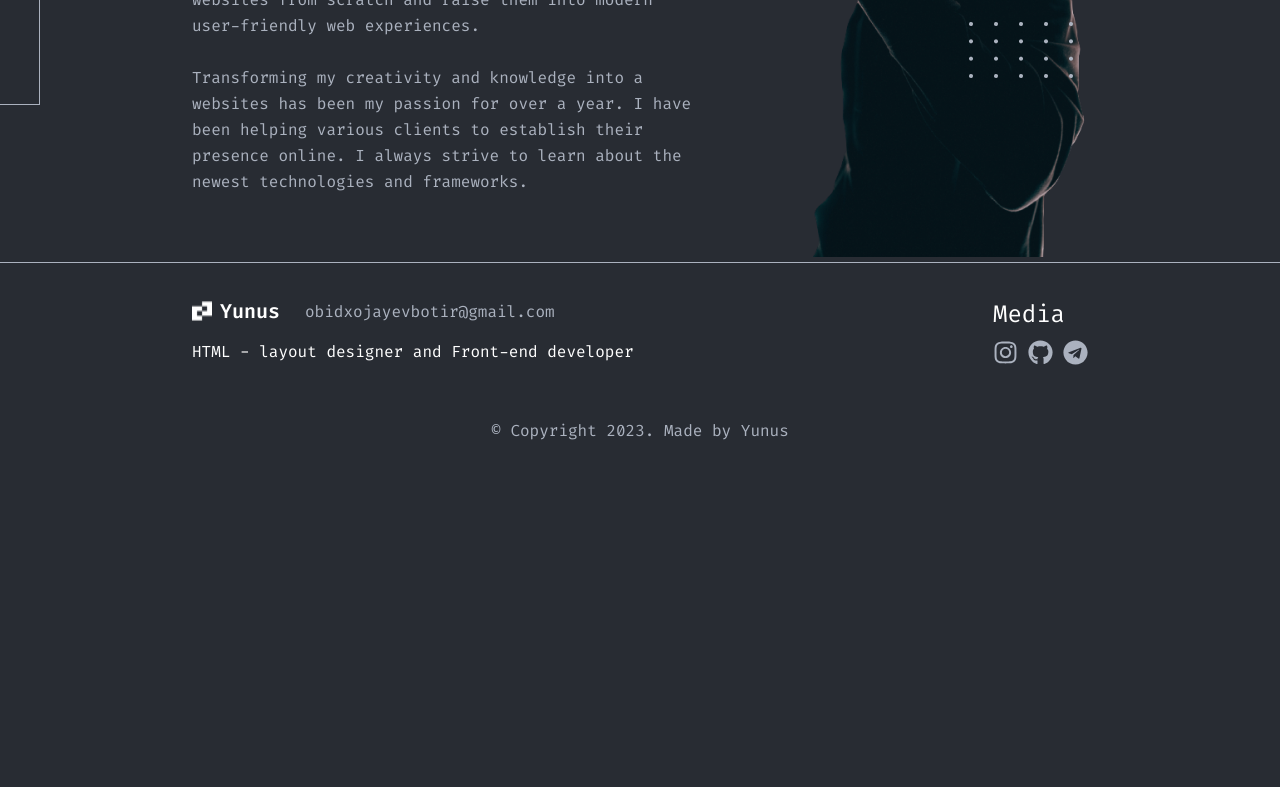
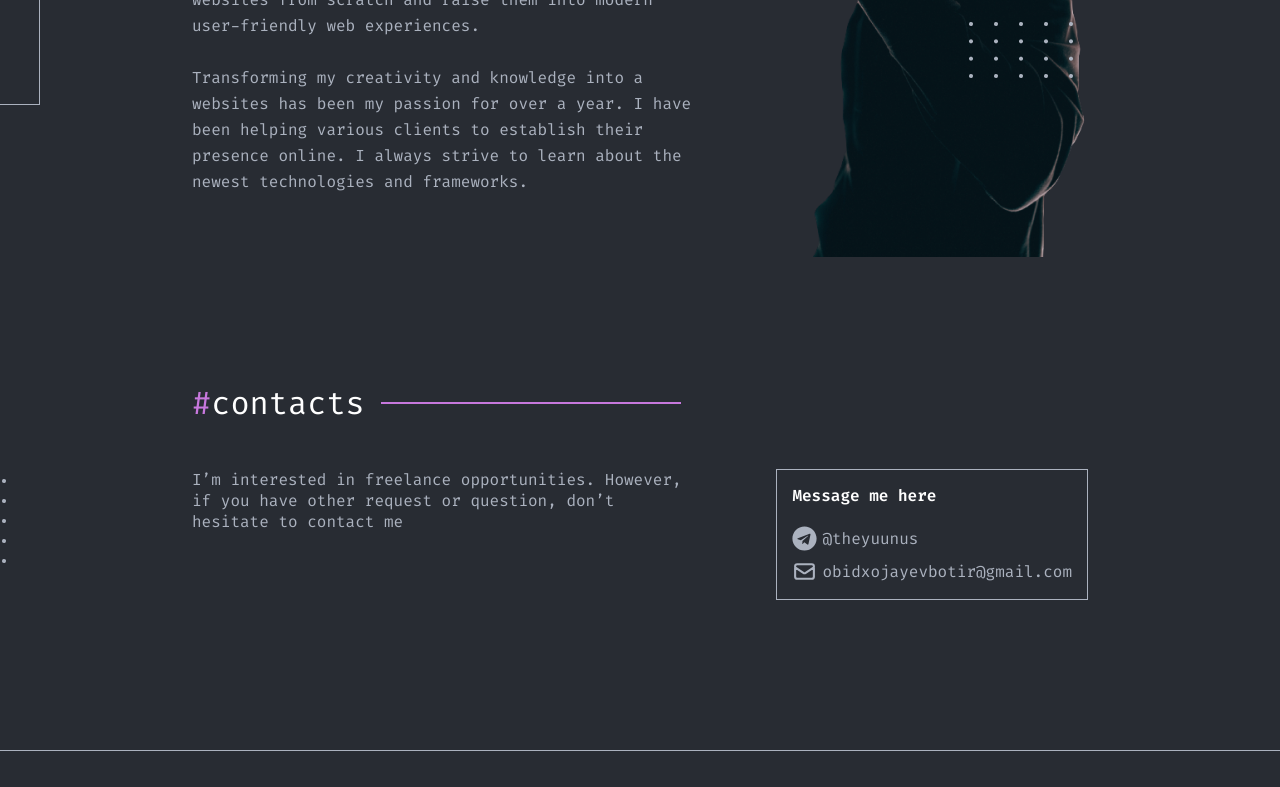
Before and after one commit to theyuunus/Portfolio, a React (Create React App) app: page / in a window 1280 px wide. Shown: the part 910-1697 px from the top of the page. Before the commit the page ends 1383 px from the top, so only its background shows below. Built offline with nearby package versions, Linux system fonts and the light colour scheme.

Commit message:
#fix #add contact of Home #HomeContact

```diff
--- a/src/Pages/Home.jsx
+++ b/src/Pages/Home.jsx
@@ -2,12 +2,14 @@ import React from 'react'
 import HomeHeader from '../components/HomeHeader/HomeHeader'
 import HomeAbout from '../components/HomeAbout/HomeAbout'
 import Helmet from '../components/Helmet/Helmet'
+import HomeContact from '../components/HomeContact/HomeContact'
 
 export default function Home() {
   return (
     <Helmet title="Home">
       <HomeHeader />
       <HomeAbout />
+      <HomeContact />
     </Helmet>
   )
 }
--- /dev/null
+++ b/src/components/HomeContact/HomeContact.jsx
@@ -0,0 +1,44 @@
+import React from 'react'
+import "./HomeContact.scss"
+import { FaTelegram } from "react-icons/fa";
+import { HiOutlineMail } from "react-icons/hi";
+
+export default function HomeContact() {
+    return (
+        <React.Fragment>
+            <div className="container">
+                <div className="HomeContact">
+                    <div className="HomeAbout-left-top">
+                        <h1 className="HomeAbout-left-top-h1">
+                            <span className="HomeAbout-left-top-h1-span">#</span>contacts
+                        </h1>
+                        <div>
+                            <div className="HomeAbout-left-top-line"></div>
+                        </div>
+                    </div>
+                    <div className="HomeContact-bottom">
+                        <div className="HomeContact-bottom-backImg">
+
+                        </div>
+                        <div className="HomeContact-bottom-left">
+                            <p className="HomeContact-bottom-left-p">
+                                I’m interested in freelance opportunities. However, if you have other request or question, don’t hesitate to contact me
+                            </p>
+                        </div>
+                        <div className="HomeContact-bottom-right">
+                            <p className="HomeContact-bottom-right-p">Message me here</p>
+                            <a className="HomeContact-bottom-right-a" href="https://t.me/theyuunus" target='_blank' rel="noopener noreferrer">
+                                <FaTelegram className="HomeContact-bottom-right-a-icon" />
+                                @theyuunus
+                            </a>
+                            <a className="HomeContact-bottom-right-a" href="mailto:obidxojayevbotir@gmail.com" target='_blank' rel="noopener noreferrer">
+                                <HiOutlineMail className="HomeContact-bottom-right-a-icon" />
+                                obidxojayevbotir@gmail.com
+                            </a>
+                        </div>
+                    </div>
+                </div>
+            </div>
+        </React.Fragment>
+    )
+}
--- /dev/null
+++ b/src/components/HomeContact/HomeContact.scss
@@ -0,0 +1,60 @@
+.HomeContact {
+    margin-top: 120px;
+    margin-bottom: 150px;
+
+    &-bottom {
+        display: flex;
+        justify-content: space-between;
+        padding-top: 45px;
+
+        &-backImg {
+            width: 103px;
+            height: 103px;
+            background-image: url("../../images/Dots.png");
+            background-position: center;
+            background-repeat: no-repeat;
+            background-size: auto;
+            position: absolute;
+            margin-left: -280px;
+        }
+
+        &-left {
+
+            &-p {
+                width: 505px;
+                color: var(--gray, #ABB2BF);
+                font-size: 16px;
+                font-style: normal;
+                font-weight: 500;
+                line-height: normal;
+            }
+        }
+
+        &-right {
+            border: 1px solid var(--gray, #ABB2BF);
+            padding: 15px;
+
+            &-p {
+                color: var(--white, #FFF);
+                font-size: 16px;
+                font-style: normal;
+                font-weight: 600;
+                line-height: normal;
+                padding-bottom: 12px;
+            }
+
+            &-a {
+                display: flex;
+                gap: 5px;
+                align-items: center;
+                color: var(--gray, #ABB2BF);
+                padding-top: 8px;
+
+                &-icon {
+                    width: 25px;
+                    height: 25px;
+                }
+            }
+        }
+    }
+}
--- a/src/components/HomeHeader/HomeHeader.jsx
+++ b/src/components/HomeHeader/HomeHeader.jsx
@@ -1,8 +1,13 @@
 import React from 'react'
 import "./HomeHeader.scss"
 import personImg from "../../images/PersonImg.png"
+import ButtonLive from "../ButtonLive/ButtonLive"
+import { Link } from 'react-router-dom'
 
 export default function HomeHeader() {
+  const props = {
+    text: "Contact me!!"
+  }
   return (
     <React.Fragment>
       <div className="container">
@@ -17,6 +22,9 @@ export default function HomeHeader() {
               <p className="homeHeader-top-left-p">
                 He crafts responsive websites where technologies <br /> meet creativity
               </p>
+              <Link to={"contact"}>
+                <ButtonLive {...props} />
+              </Link>
             </div>
             <div className="homeHeader-top-right">
               <div className="homeHeader-top-right-backImg">
--- a/src/components/HomeHeader/HomeHeader.scss
+++ b/src/components/HomeHeader/HomeHeader.scss
@@ -27,6 +27,7 @@
                 font-weight: 400;
                 line-height: 25px;
                 padding-top: 32px;
+                padding-bottom: 25px;
             }
         }
 
```
